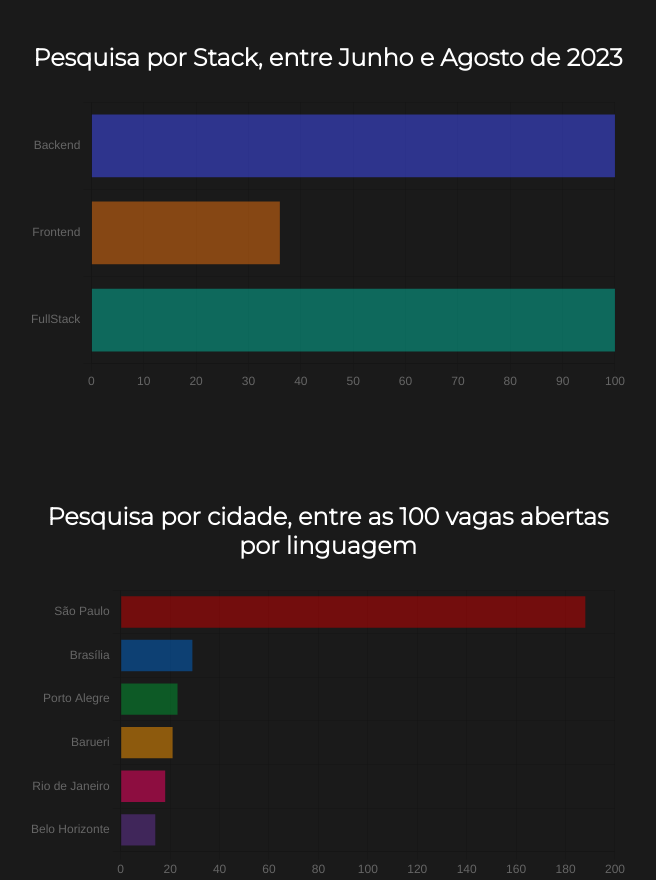
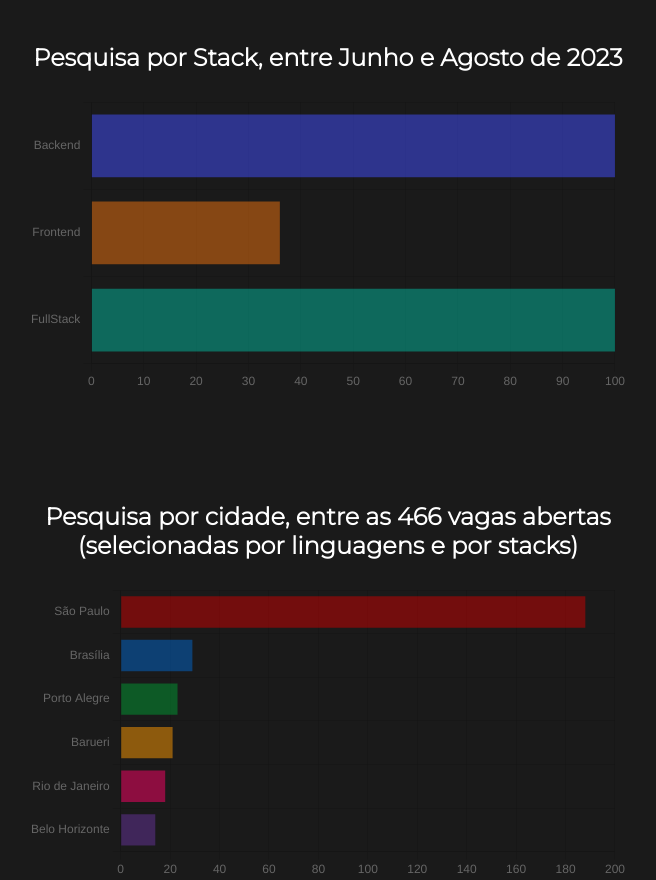
Before and after one commit to danilofreiria/driva-challenge-web-scraping, a website: page graphics/graph.html in a window 1280 px wide. Shown: the part 633-1513 px from the top of the page, without its empty margins (312-968 px from the left). Drawn offline with nearby package versions, Linux system fonts and the light colour scheme.

Commit message:
Update h2 3th chart h2

```diff
--- a/graphics/graph.html
+++ b/graphics/graph.html
@@ -91,7 +91,7 @@
         <canvas id="backendFrontendGraph" class="chart-canvas"></canvas>
     </div>
     <div class="graph-div2">
-        <h2>Pesquisa por cidade, entre as 100 vagas abertas por linguagem</h2>
+        <h2>Pesquisa por cidade, entre as 466 vagas abertas (selecionadas por linguagens e por stacks)</h2>
         <canvas id="cityJobsGraph" class="chart-canvas"></canvas>
     </div>
 
```
